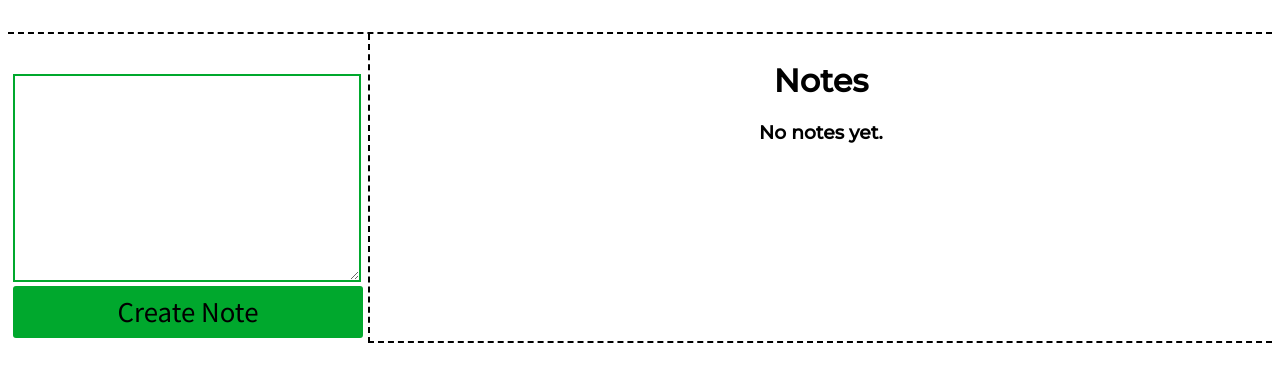
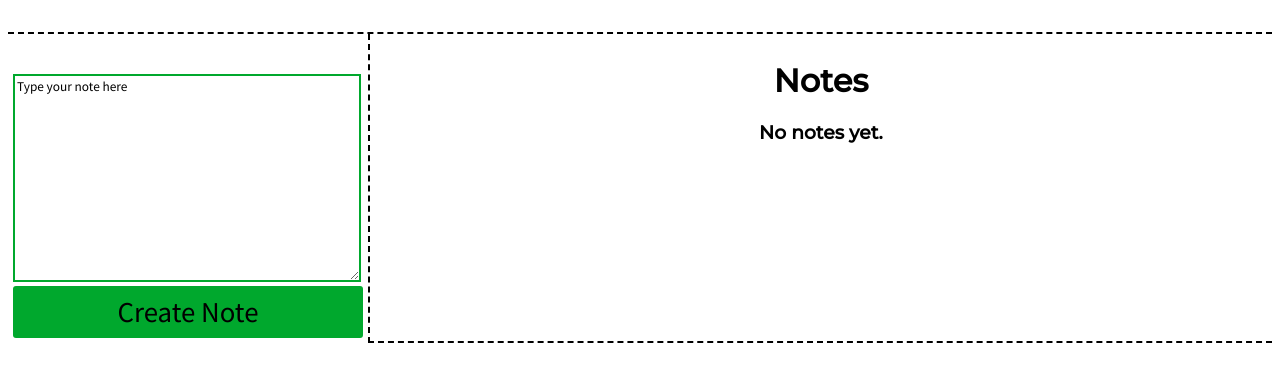
Before and after one commit to bakedPotatoLord/AP_create, a plain HTML site: page index.html in a window 1280 px wide. Shown: the part 110-492 px from the top of the page. Drawn offline with Linux system fonts and the light colour scheme.

Commit message:
added default note for textarea

```diff
--- a/index.html
+++ b/index.html
@@ -30,7 +30,7 @@
         </div>
         <div class="body">
             <div class="left">
-                <textarea ></textarea>
+                <textarea >Type your note here</textarea>
                 <button onclick="addNote(noteInput.value)">Create Note</button>
             </div>
             <div class="right">
```
